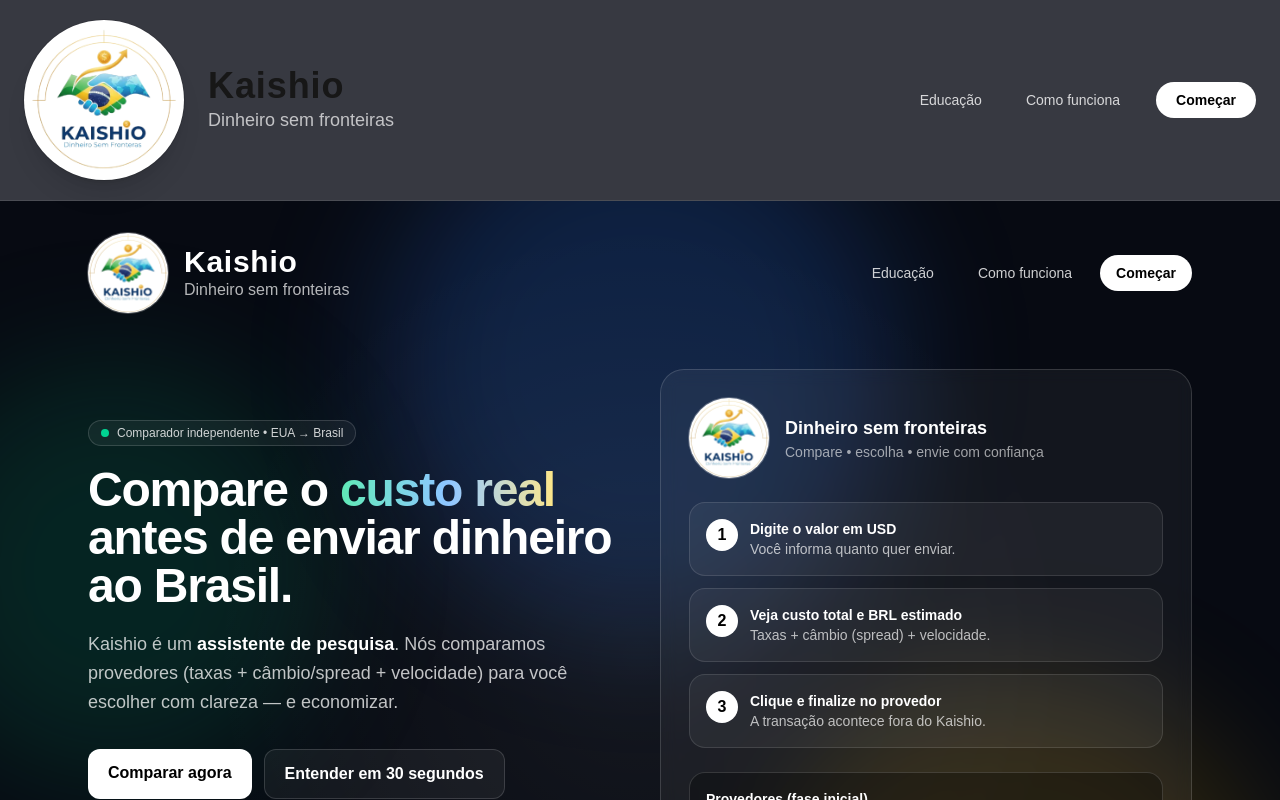
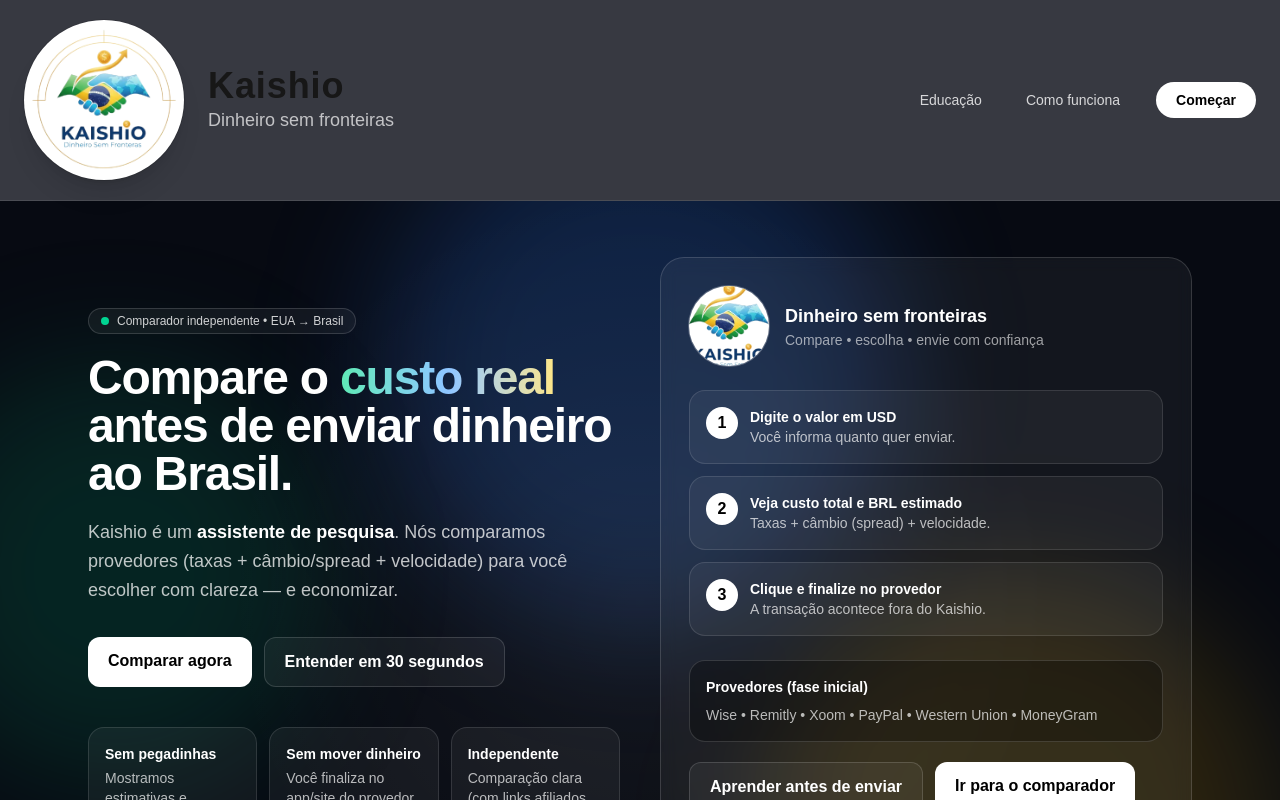
Before and after one commit to marioagnese/kaishio, a Next.js app: page / in a window 1280 px wide. Shown: the top 800 px of the page. Built offline with nearby package versions, Linux system fonts and the light colour scheme.

Commit message:
Remove home page header; layout owns single global SiteHeader

```diff
--- a/src/app/page.tsx
+++ b/src/app/page.tsx
@@ -1,4 +1,3 @@
-import Image from "next/image";
 import Link from "next/link";
 
 export default function HomePage() {
@@ -12,60 +11,7 @@
         <div className="absolute inset-0 bg-[radial-gradient(circle_at_center,rgba(255,255,255,0.06)_0,rgba(255,255,255,0)_55%)]" />
       </div>
 
-      {/* Header */}
-      <header className="relative z-10 mx-auto max-w-6xl px-6 pt-8">
-        <nav className="flex items-center justify-between">
-          {/* Brand lockup */}
-          <Link href="/" className="flex items-center gap-4 group">
-            {/* Logo badge: forces visibility */}
-            <div className="h-16 w-16 sm:h-20 sm:w-20 rounded-full bg-white ring-1 ring-white/20 shadow-[0_0_0_1px_rgba(255,255,255,0.08)] flex items-center justify-center overflow-hidden">
-              <Image
-                src="/brand/kaishio-logo.png"
-                alt="Kaishio"
-                width={120}
-                height={120}
-                className="object-cover scale-[1.55]"
-                priority
-              />
-            </div>
-
-            {/* Bigger wordmark + tagline */}
-            <div className="leading-tight">
-              <div className="text-2xl sm:text-3xl font-semibold tracking-wide group-hover:opacity-95">
-                Kaishio
-              </div>
-              <div className="text-sm sm:text-base text-white/70 -mt-0.5">
-                Dinheiro sem fronteiras
-              </div>
-            </div>
-          </Link>
-
-          <div className="flex items-center gap-2 sm:gap-3">
-            <Link
-              href="/education"
-              className="hidden sm:inline-flex rounded-full px-4 py-2 text-sm text-white/80 hover:text-white hover:bg-white/10 transition"
-            >
-              Educação
-            </Link>
-
-            <Link
-              href="/how-it-works"
-              className="hidden sm:inline-flex rounded-full px-4 py-2 text-sm text-white/80 hover:text-white hover:bg-white/10 transition"
-            >
-              Como funciona
-            </Link>
-
-            <Link
-              href="/compare"
-              className="inline-flex rounded-full bg-white text-black px-4 py-2 text-sm font-semibold hover:bg-white/90 transition"
-            >
-              Começar
-            </Link>
-          </div>
-        </nav>
-      </header>
-
-      {/* Hero */}
+      {/* Hero (NO PAGE HEADER — layout owns header globally) */}
       <section className="relative z-10 mx-auto max-w-6xl px-6 pt-14 pb-10">
         <div className="grid gap-10 lg:grid-cols-2 lg:items-center">
           {/* Left */}
@@ -117,15 +63,13 @@
           <div className="relative">
             <div className="rounded-3xl border border-white/15 bg-white/5 p-7 backdrop-blur">
               <div className="flex items-center gap-4">
-                {/* Logo badge in card */}
+                {/* Logo badge in card — keep it here IF you want, but it’s not the header */}
                 <div className="h-20 w-20 rounded-full bg-white ring-1 ring-white/20 shadow-[0_0_0_1px_rgba(255,255,255,0.08)] flex items-center justify-center overflow-hidden">
-                  <Image
+                  {/* NOTE: use <img> to avoid next/image config headaches in app router */}
+                  <img
                     src="/brand/kaishio-logo.png"
                     alt="Kaishio"
-                    width={120}
-                    height={120}
-                    className="object-cover scale-[1.55]"
-                    priority
+                    className="h-[120px] w-[120px] object-cover scale-[1.55]"
                   />
                 </div>
 
```
